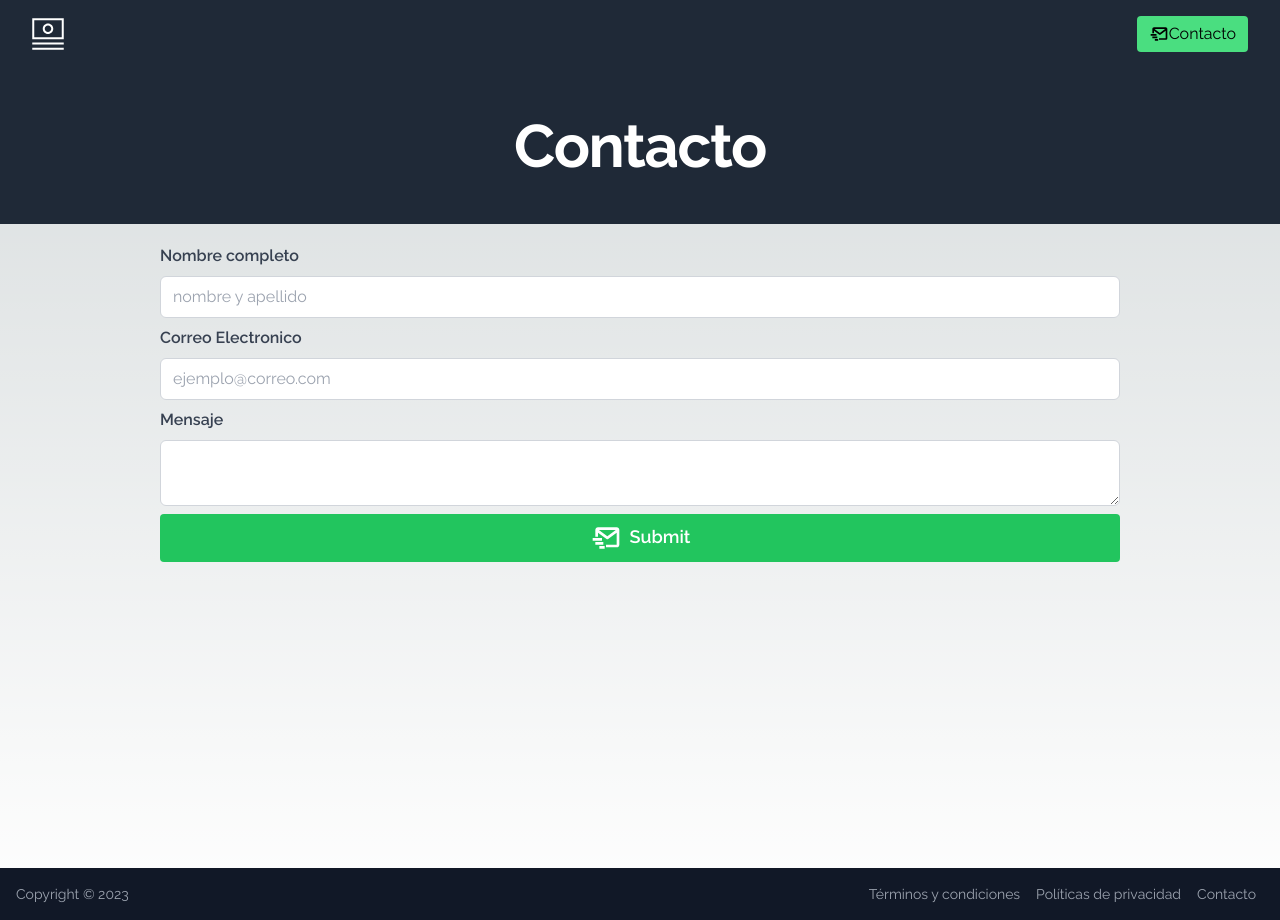
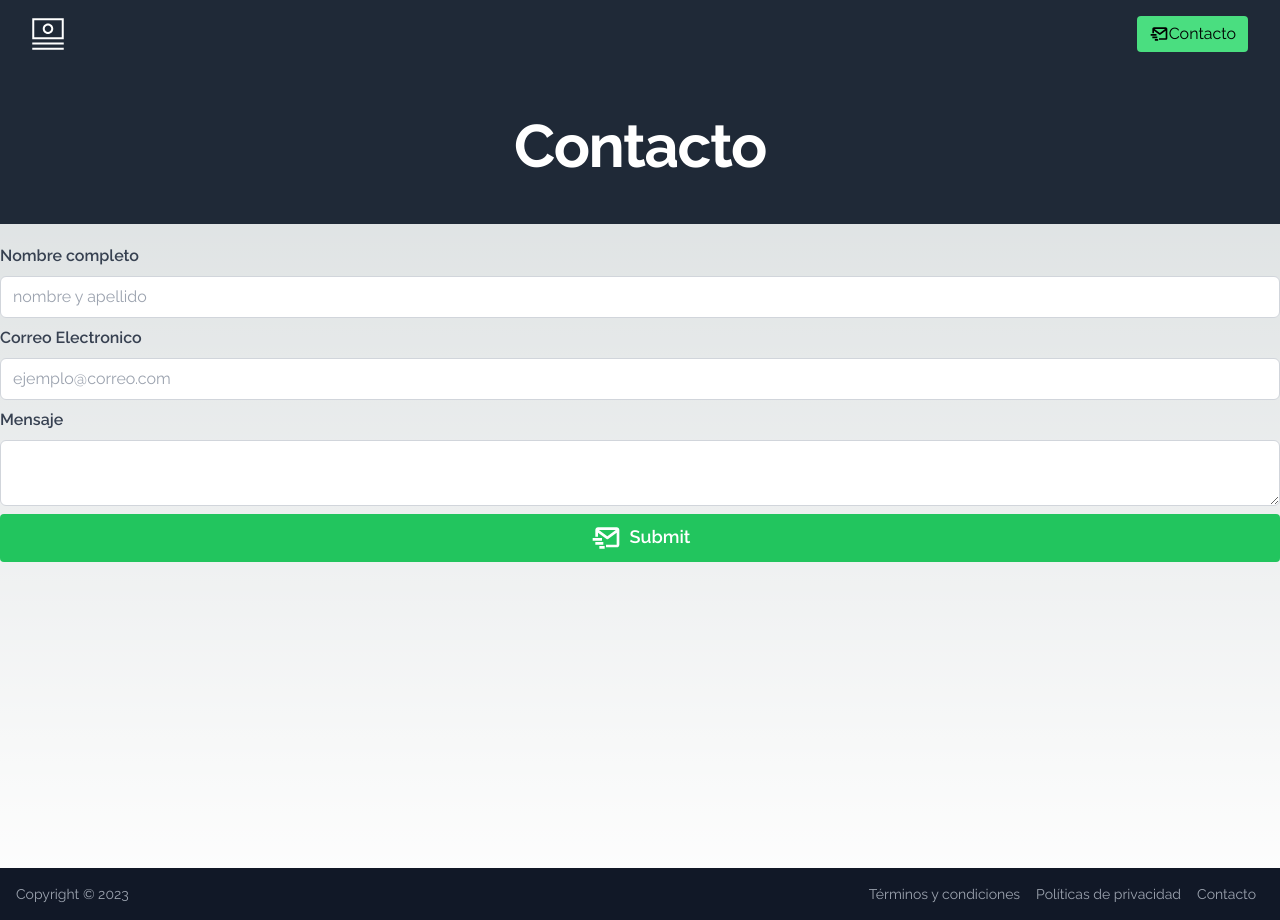
Before and after one commit to AlejandroCosta02/dolar-app-2.0, a Next.js app: page /contacto in a window 1280 px wide. Built offline with nearby package versions, Linux system fonts and the light colour scheme.

Commit message:
cookie added

```diff
--- a/app/contacto/page.tsx
+++ b/app/contacto/page.tsx
@@ -46,7 +46,7 @@ function ContactForm() {
       </div>
       <form
         onSubmit={handleSubmit}
-        className="w-1/2 sm:w-3/4 mx-auto pt-5 py-12"
+        className="w-1/2 sm:w-full mx-auto pt-5 py-12"
       >
         <div className="grid grid-cols-1 gap-2">
           <label htmlFor="full-name" className="text-gray-700 font-semibold">
```
